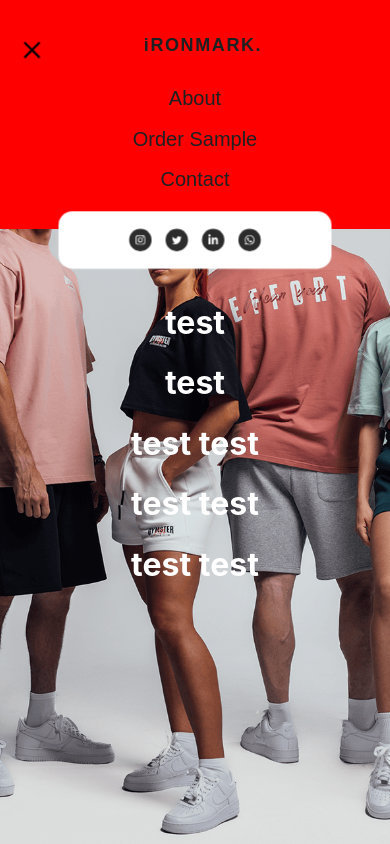
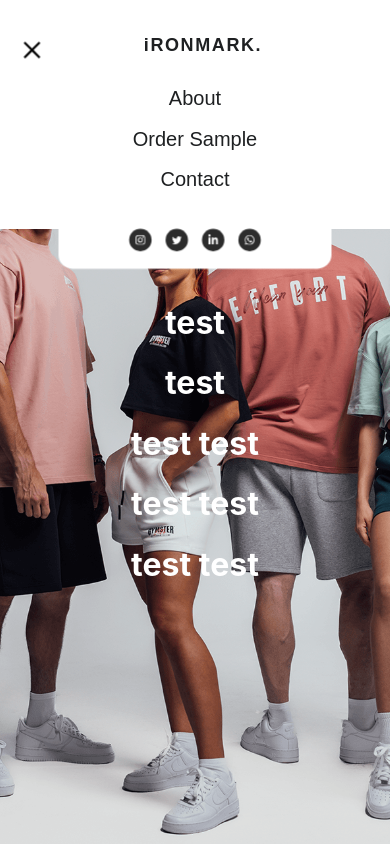
Before and after one commit to scantarius/ironmark, a React (Create React App) app: page / in a window 390 px wide. Both pictures are taken after a click on the item 29 px from the left and 54 px from the top of the page. Built offline with nearby package versions, Linux system fonts and the light colour scheme.

Commit message:
gh-pages

```diff
--- a/package.json
+++ b/package.json
@@ -1,4 +1,5 @@
 {
+  "homepage": "https://scantarius.github.io/ironmark",
   "name": "ironmark",
   "version": "0.1.0",
   "private": true,
@@ -16,6 +17,8 @@
   },
   "scripts": {
     "start": "react-scripts start",
+    "predeploy": "npm run build",
+    "deploy": "gh-pages -d build",
     "build": "react-scripts build",
     "test": "react-scripts test",
     "eject": "react-scripts eject"
@@ -37,5 +40,8 @@
       "last 1 firefox version",
       "last 1 safari version"
     ]
+  },
+  "devDependencies": {
+    "gh-pages": "^6.2.0"
   }
 }
--- a/src/components/NavBar.css
+++ b/src/components/NavBar.css
@@ -70,9 +70,29 @@ a:link {
 
 /* SOCIAL MEDIA */
 
-#socialMedia {
+.socialMedia {
   display: none;
+  transition: 5s all;
 }
+
+#socialMedia.is-open {
+  display: flex;
+  background-color: #fff;
+}
+
+.card a {
+  animation: 1s alternate fade;
+}
+
+@keyframes fade {
+  from {
+    opacity: 0;
+  }
+  to {
+    opacity: 1;
+  }
+}
+
 .card {
   width: fit-content;
   height: fit-content;
@@ -257,7 +277,7 @@ a:link {
 
 @media (width <= 426px) {
   #header {
-    background: red;
+    background: #fff;
   }
 
   .header__menuItems {
@@ -310,7 +330,6 @@ a:link {
   }
 
   #socialMedia {
-    display: flex;
     background: #fff;
     border-radius: 20px;
     justify-content: center;
--- a/src/components/NavBar.js
+++ b/src/components/NavBar.js
@@ -107,8 +107,10 @@ function NavBar() {
           </li>
         </ul>
       </motion.nav>
-
-      <div id="socialMedia">
+      <div
+        id="socialMedia"
+        className={`socialMedia ${isOpen ? "is-open" : ""}`}
+      >
         <div className="card">
           <a
             className="socialContainer containerOne"
```
Also changed, not shown: 1 other file (tests, documents, lock files or other folders).
